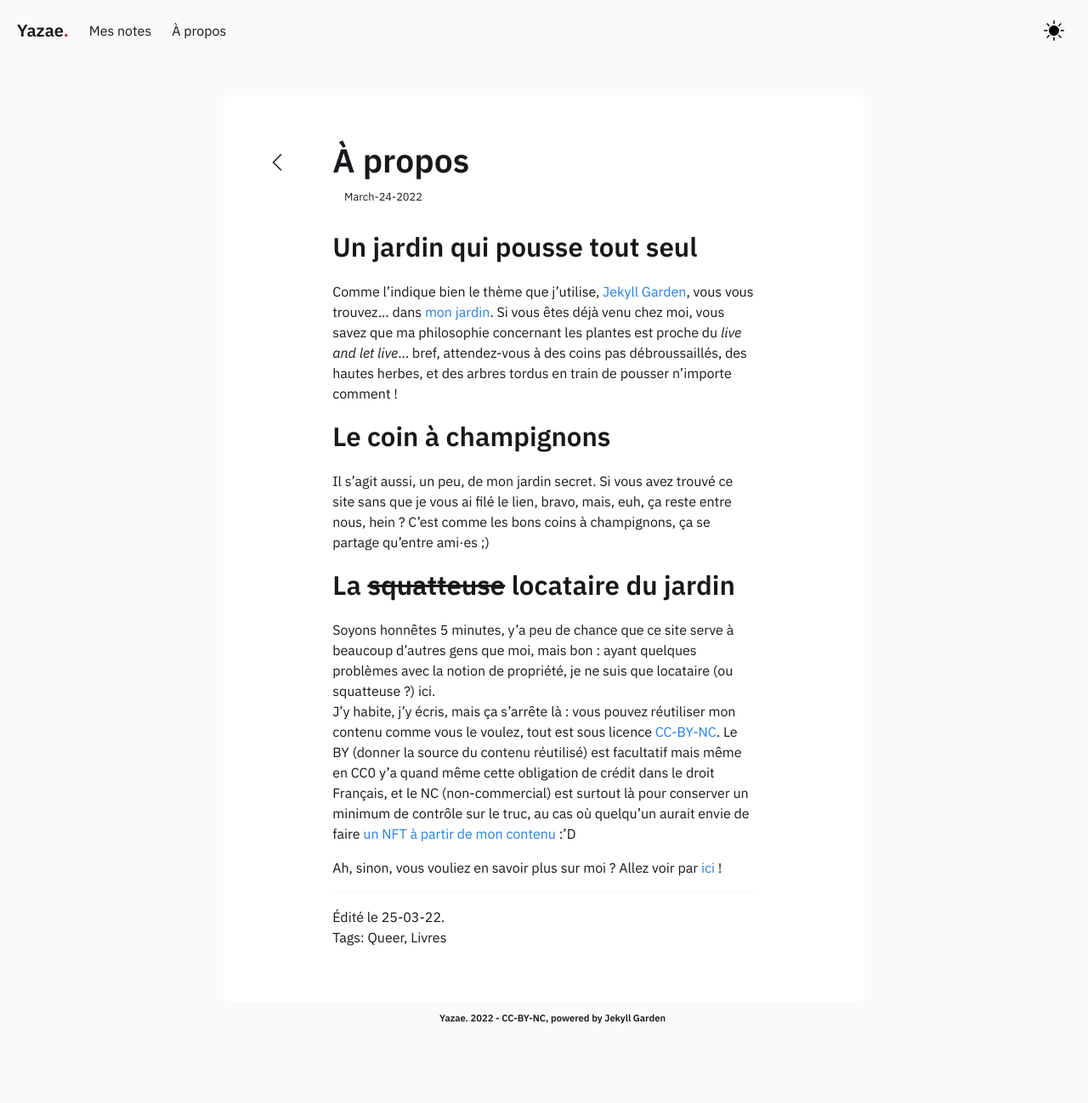
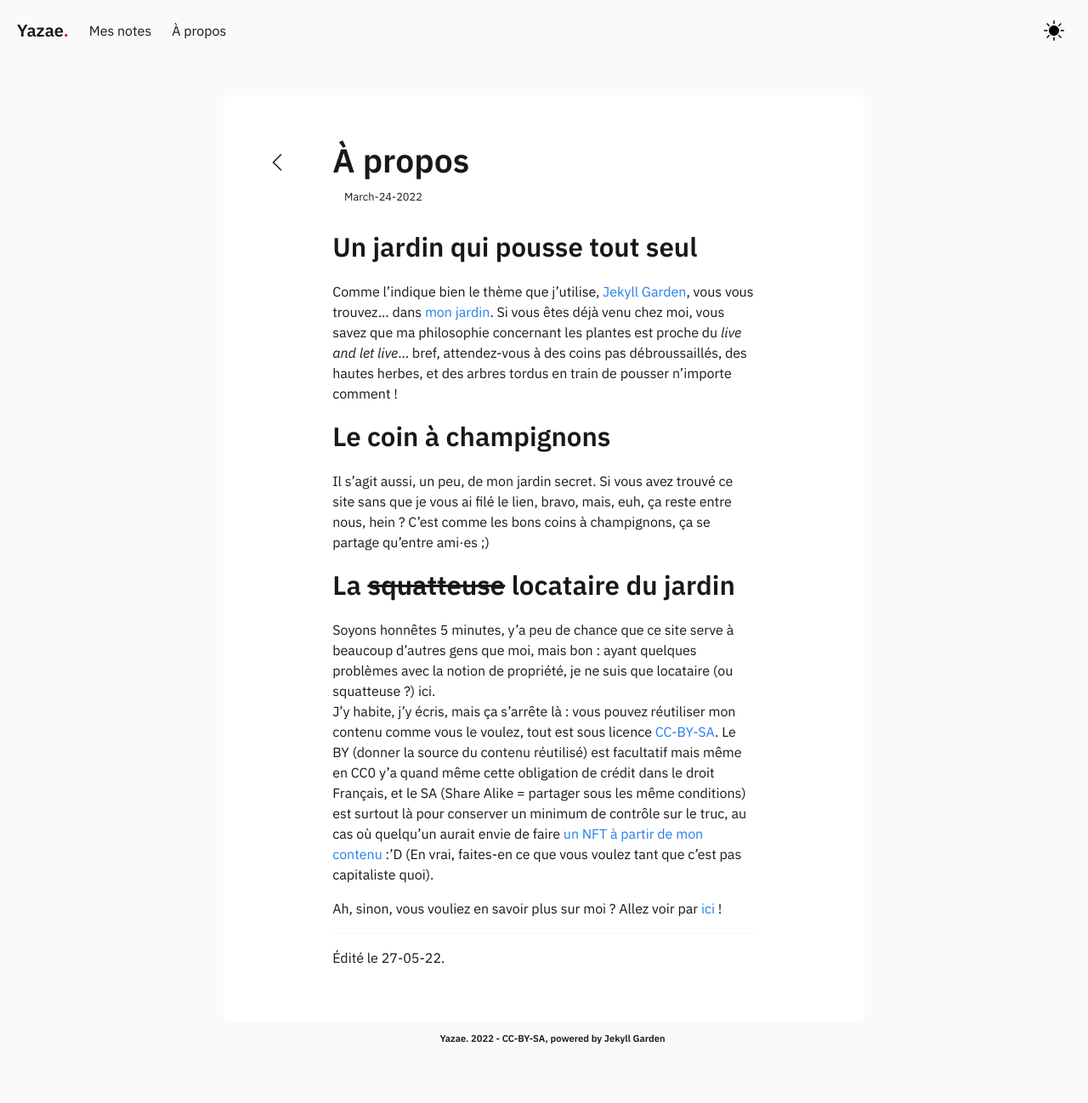
Before and after one commit to yazae/yazae.github.io, a Jekyll site: the page built from _posts/2022-03-24-about.md, in a window 1280 px wide. Shown: the whole page at 85% size. Built offline with Jekyll 4.4.1, drawn with Linux system fonts in a browser that asks for light colours; before the commit the page ends 1274 px from its top, so only the background shows below that.

Commit message:
update copyright

```diff
--- a/_config.yml
+++ b/_config.yml
@@ -30,7 +30,7 @@ url: "https://yazae.github.io/" # the base hostname & protocol for your site, e.
 
 heading: Yazae. # Change this
 copyright:
-  year: 2022 - CC-BY-NC
+  year: 2022 - CC-BY-SA
   msg: Yazae # This is a mandatory attribute for copyright to be displayed ; If deleting this, edit at footer layout.
 
 
--- a/_posts/2022-03-24-about.md
+++ b/_posts/2022-03-24-about.md
@@ -9,10 +9,10 @@ Il s’agit aussi, un peu, de mon jardin secret. Si vous avez trouvé ce site sa
 
 ## La <s>squatteuse</s> locataire du jardin
 Soyons honnêtes 5 minutes, y’a peu de chance que ce site serve à beaucoup d’autres gens que moi, mais bon : ayant quelques problèmes avec la notion de propriété, je ne suis que locataire (ou squatteuse ?) ici.
-J’y habite, j’y écris, mais ça s’arrête là : vous pouvez réutiliser mon contenu comme vous le voulez, tout est sous licence [CC-BY-NC](https://creativecommons.org/licenses/by-nc/2.0/deed.fr "Creative Commons : CC-BY-NC"){:target="_blank"}. Le BY (donner la source du contenu réutilisé) est facultatif mais même en CC0 y’a quand même cette obligation de crédit dans le droit Français, et le NC (non-commercial) est surtout là pour conserver un minimum de contrôle sur le truc, au cas où quelqu’un aurait envie de faire [un NFT à partir de mon contenu](https://framablog.org/2021/09/23/comment-se-faire-10-000-boules-sur-le-dos-dun-artiste-libre/ "David Revoy : N’achetez pas les NFT « Dream Cats »"){:target="_blank"} :’D
+J’y habite, j’y écris, mais ça s’arrête là : vous pouvez réutiliser mon contenu comme vous le voulez, tout est sous licence [CC-BY-SA](https://creativecommons.org/licenses/by-sa/2.0/deed.fr "Creative Commons : CC-BY-SA"){:target="_blank"}. Le BY (donner la source du contenu réutilisé) est facultatif mais même en CC0 y’a quand même cette obligation de crédit dans le droit Français, et le SA (Share Alike = partager sous les même conditions) est surtout là pour conserver un minimum de contrôle sur le truc, au cas où quelqu’un aurait envie de faire [un NFT à partir de mon contenu](https://framablog.org/2021/09/23/comment-se-faire-10-000-boules-sur-le-dos-dun-artiste-libre/ "David Revoy : N’achetez pas les NFT « Dream Cats »"){:target="_blank"} :’D
+(En vrai, faites-en ce que vous voulez tant que c’est pas capitaliste quoi).
 
 Ah, sinon, vous vouliez en savoir plus sur moi ? Allez voir par [ici](../notes/Yazae "Mes notes : Yazae") !
 
 -----
-Édité le 25-03-22.
-Tags: Queer, Livres
+Édité le 27-05-22.
```
